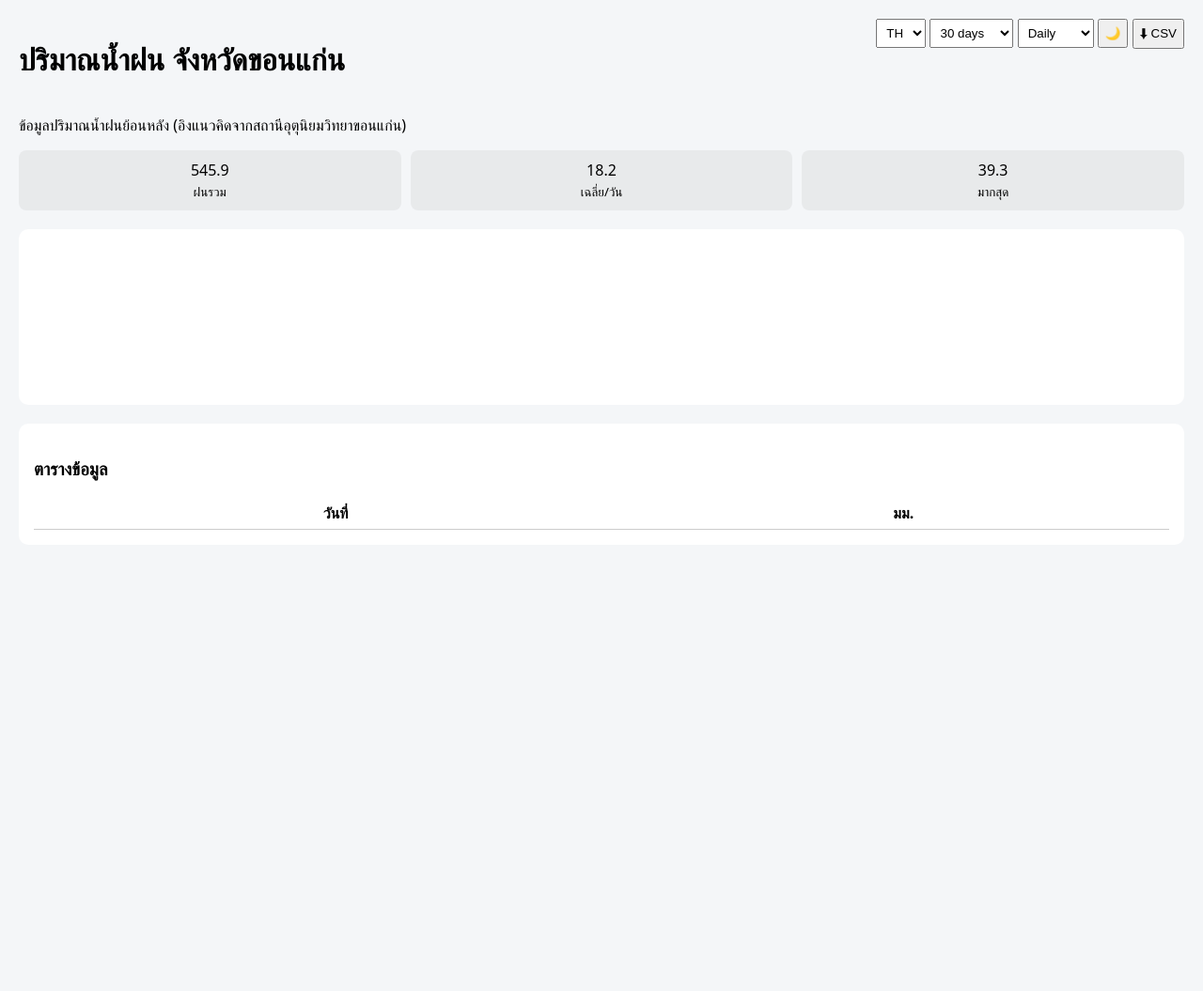
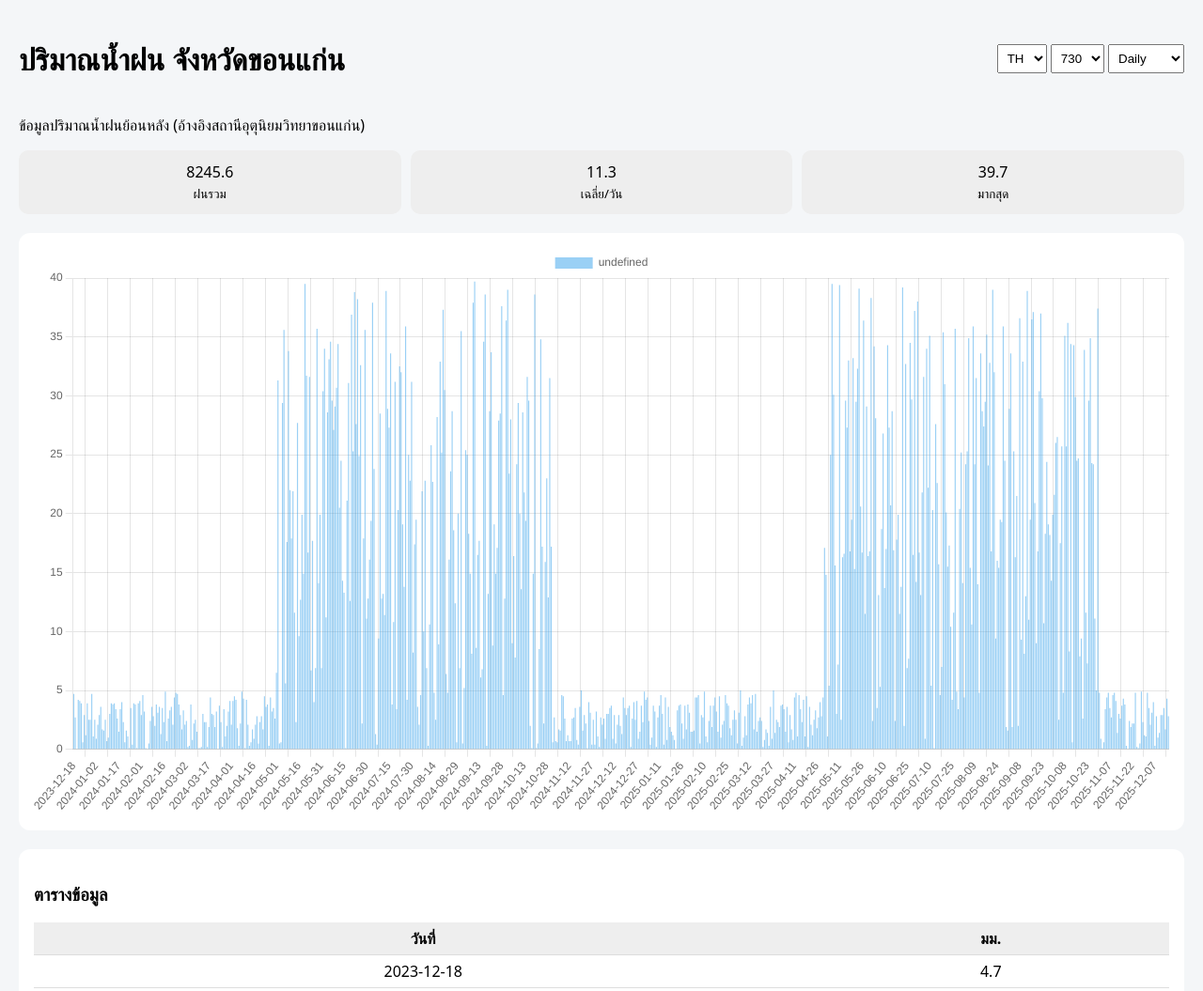
Before and after one commit to 672-59924-png/khonkaen-rainfall, a plain HTML site: page index.html in a window 1280 px wide. Shown: the top 1055 px of the page at 94% size. Before the commit the page ends 800 px from the top, so only its background shows below. Drawn offline with nearby package versions, Linux system fonts and the light colour scheme.

Commit message:
Update index.html

```diff
--- a/index.html
+++ b/index.html
@@ -1,76 +1,75 @@
 <!DOCTYPE html>
 <html lang="th">
 <head>
-<meta charset="UTF-8">
-<meta name="viewport" content="width=device-width, initial-scale=1.0">
+<meta charset="UTF-8" />
+<meta name="viewport" content="width=device-width, initial-scale=1.0"/>
 <title>Khon Kaen Rainfall</title>
 <script src="https://cdn.jsdelivr.net/npm/chart.js"></script>
 
 <style>
-:root{
-  --bg:#f4f6f8; --card:#fff; --text:#000;
-}
-.dark{
-  --bg:#111; --card:#1e1e1e; --text:#fff;
-}
-body{
-  font-family:system-ui,sans-serif;
-  background:var(--bg); color:var(--text);
-  margin:0; padding:20px;
-}
-.top{
-  display:flex; justify-content:space-between;
-  flex-wrap:wrap; gap:10px;
-}
+body{font-family:system-ui;background:#f4f6f8;margin:0;padding:20px}
+.top{display:flex;justify-content:space-between;align-items:center;flex-wrap:wrap;gap:10px}
+.card{background:#fff;padding:16px;border-radius:12px;margin-top:20px}
+.stats{display:grid;grid-template-columns:repeat(3,1fr);gap:10px}
+.stat{background:#eee;padding:12px;border-radius:10px;text-align:center}
+table{width:100%;border-collapse:collapse}
+th,td{padding:6px;border-bottom:1px solid #ddd;text-align:center}
+th{background:#eee}
 select,button{padding:6px}
-.card{
-  background:var(--card);
-  padding:16px; border-radius:10px;
-  margin-top:20px;
-}
-.stats{
-  display:grid; grid-template-columns:repeat(auto-fit,minmax(160px,1fr));
-  gap:10px;
-}
-.stat{
-  background:rgba(0,0,0,.05);
-  padding:10px; border-radius:8px;
-  text-align:center;
-}
-table{width:100%; border-collapse:collapse}
-th,td{padding:6px; border-bottom:1px solid #ccc; text-align:center}
 </style>
 </head>
 
 <body>
+
 <div class="top">
-  <h1 id="title"></h1>
+  <h1 id="title">ปริมาณน้ำฝน จังหวัดขอนแก่น</h1>
   <div>
-    <select id="lang"></select>
-    <select id="range"></select>
-    <select id="mode">
+    <select id="lang" onchange="setLang(this.value)">
+      <option value="th">TH</option>
+      <option value="en">EN</option>
+    </select>
+
+    <select id="range" onchange="render()">
+      <option value="7">7</option>
+      <option value="30">30</option>
+      <option value="90">90</option>
+      <option value="120">120</option>
+      <option value="150">150</option>
+      <option value="365">365</option>
+      <option value="500">500</option>
+      <option value="730" selected>730</option>
+    </select>
+
+    <select id="mode" onchange="render()">
       <option value="daily">Daily</option>
       <option value="monthly">Monthly</option>
     </select>
-    <button onclick="toggleDark()">🌙</button>
-    <button onclick="exportCSV()">⬇ CSV</button>
   </div>
 </div>
 
-<p id="subtitle"></p>
+<p id="subtitle">
+ข้อมูลปริมาณน้ำฝนย้อนหลัง (อ้างอิงสถานีอุตุนิยมวิทยาขอนแก่น)
+</p>
 
 <div class="stats">
-  <div class="stat"><div id="s_total">-</div><small id="l_total"></small></div>
-  <div class="stat"><div id="s_avg">-</div><small id="l_avg"></small></div>
-  <div class="stat"><div id="s_max">-</div><small id="l_max"></small></div>
+  <div class="stat"><div id="sum">0</div><small id="tSum">ฝนรวม</small></div>
+  <div class="stat"><div id="avg">0</div><small id="tAvg">เฉลี่ย/วัน</small></div>
+  <div class="stat"><div id="max">0</div><small id="tMax">มากสุด</small></div>
 </div>
 
-<div class="card"><canvas id="chart"></canvas></div>
+<div class="card">
+  <canvas id="chart"></canvas>
+</div>
 
 <div class="card">
-  <h3 id="tableTitle"></h3>
+  <h3 id="tableTitle">ตารางข้อมูล</h3>
   <table>
-    <thead><tr><th id="th_date"></th><th id="th_rain"></th></tr></thead>
+    <thead>
+      <tr>
+        <th id="thDate">วันที่</th>
+        <th id="thRain">มม.</th>
+      </tr>
+    </thead>
     <tbody id="table"></tbody>
   </table>
 </div>
@@ -78,63 +77,41 @@ th,td{padding:6px; border-bottom:1px solid #ccc; text-align:center}
 <script>
 /* ---------- ภาษา ---------- */
 const T={
-th:{title:"ปริมาณน้ำฝน จังหวัดขอนแก่น",
-sub:"ข้อมูลปริมาณน้ำฝนย้อนหลัง (อิงแนวคิดจากสถานีอุตุนิยมวิทยาขอนแก่น)",
-total:"ฝนรวม",avg:"เฉลี่ย/วัน",max:"มากสุด",
-date:"วันที่",rain:"มม.",table:"ตารางข้อมูล"},
-en:{title:"Rainfall in Khon Kaen",
-sub:"Historical rainfall data (based on Khon Kaen Meteorological Station)",
-total:"Total",avg:"Average/day",max:"Max",
-date:"Date",rain:"mm",table:"Data table"},
-ja:{title:"コンケン県の降水量",
-sub:"コンケン気象観測所に基づく降水量データ",
-total:"合計",avg:"平均",max:"最大",
-date:"日付",rain:"mm",table:"データ表"},
-zh:{title:"孔敬府降雨量",
-sub:"基于孔敬气象站的数据",
-total:"总量",avg:"平均",max:"最大",
-date:"日期",rain:"毫米",table:"数据表"}
+  th:{title:"ปริมาณน้ำฝน จังหวัดขอนแก่น",sub:"ข้อมูลปริมาณน้ำฝนย้อนหลัง",sum:"ฝนรวม",avg:"เฉลี่ย/วัน",max:"มากสุด",table:"ตารางข้อมูล",date:"วันที่"},
+  en:{title:"Rainfall in Khon Kaen",sub:"Historical rainfall data",sum:"Total",avg:"Avg/day",max:"Max",table:"Data table",date:"Date"}
 };
+function setLang(l){
+  title.innerText=T[l].title;
+  subtitle.innerText=T[l].sub;
+  tSum.innerText=T[l].sum;
+  tAvg.innerText=T[l].avg;
+  tMax.innerText=T[l].max;
+  tableTitle.innerText=T[l].table;
+  thDate.innerText=T[l].date;
+}
 
-/* ---------- UI setup ---------- */
-const langSel=lang;
-["th","en","ja","zh"].forEach(l=>{
-  langSel.innerHTML+=`<option value="${l}">${l.toUpperCase()}</option>`;
-});
-[7,30,90,120,150,365,500,730].forEach(d=>{
-  range.innerHTML+=`<option value="${d}">${d} days</option>`;
-});
-
-/* ---------- data (จำลอง 2 ปี) ---------- */
+/* ---------- สร้างข้อมูลย้อนหลัง 2 ปี (จำลองใกล้เคียงจริง) ---------- */
 const ALL=[];
 const today=new Date();
-for(let i=730;i>=0;i--){
+for(let i=729;i>=0;i--){
   const d=new Date(today);
   d.setDate(d.getDate()-i);
-  ALL.push({
-    date:d.toISOString().slice(0,10),
-    rain:+(Math.random()*40).toFixed(1)
-  });
+  const month=d.getMonth()+1;
+  let rain=0;
+  if(month>=5&&month<=10){
+    rain=Math.random()*40;
+  }else{
+    rain=Math.random()*5;
+  }
+  ALL.push({date:d.toISOString().slice(0,10),rain:+rain.toFixed(1)});
 }
 
 let chart;
 
 /* ---------- render ---------- */
 function render(){
-  const l=langSel.value;
   const days=+range.value;
   const mode=document.getElementById("mode").value;
-  const t=T[l];
-
-  title.innerText=t.title;
-  subtitle.innerText=t.sub;
-  l_total.innerText=t.total;
-  l_avg.innerText=t.avg;
-  l_max.innerText=t.max;
-  th_date.innerText=t.date;
-  th_rain.innerText=t.rain;
-  tableTitle.innerText=t.table;
-
   let data=ALL.slice(-days);
 
   if(mode==="monthly"){
@@ -146,57 +123,24 @@ function render(){
     data=Object.entries(m).map(([k,v])=>({date:k,rain:+v.toFixed(1)}));
   }
 
-  // stats
-  const total=data.reduce((a,b)=>a+b.rain,0);
-  s_total.innerText=total.toFixed(1);
-  s_avg.innerText=(total/data.length).toFixed(1);
-  s_max.innerText=Math.max(...data.map(d=>d.rain)).toFixed(1);
+  sum.innerText=data.reduce((a,b)=>a+b.rain,0).toFixed(1);
+  avg.innerText=(data.reduce((a,b)=>a+b.rain,0)/data.length).toFixed(1);
+  max.innerText=Math.max(...data.map(d=>d.rain)).toFixed(1);
 
-  // chart
   if(chart) chart.destroy();
-  chart=new Chart(chartEl,{
+  chart=new Chart(chart=document.getElementById("chart"),{
     type:"bar",
-    data:{labels:data.map(d=>d.date),
-      datasets:[{label:t.rain,data:data.map(d=>d.rain)}]},
+    data:{labels:data.map(d=>d.date),datasets:[{data:data.map(d=>d.rain)}]},
     options:{responsive:true,scales:{y:{beginAtZero:true}}}
   });
 
-  // table
   table.innerHTML="";
   data.forEach(d=>{
     table.innerHTML+=`<tr><td>${d.date}</td><td>${d.rain}</td></tr>`;
   });
-
-  save();
 }
 
-/* ---------- extra ---------- */
-function exportCSV(){
-  let csv="date,rain\n";
-  document.querySelectorAll("#table tr").forEach(r=>{
-    csv+=r.innerText.replace("\t",",")+"\n";
-  });
-  const a=document.createElement("a");
-  a.href=URL.createObjectURL(new Blob([csv]));
-  a.download="rainfall.csv";
-  a.click();
-}
-function toggleDark(){
-  document.body.classList.toggle("dark");
-  localStorage.dark=document.body.classList.contains("dark");
-}
-function save(){
-  localStorage.lang=langSel.value;
-  localStorage.range=range.value;
-  localStorage.mode=mode.value;
-}
-function load(){
-  if(localStorage.dark==="true") document.body.classList.add("dark");
-  langSel.value=localStorage.lang||"th";
-  range.value=localStorage.range||"30";
-  mode.value=localStorage.mode||"daily";
-}
-load(); render();
+render();
 </script>
 </body>
 </html>
```
